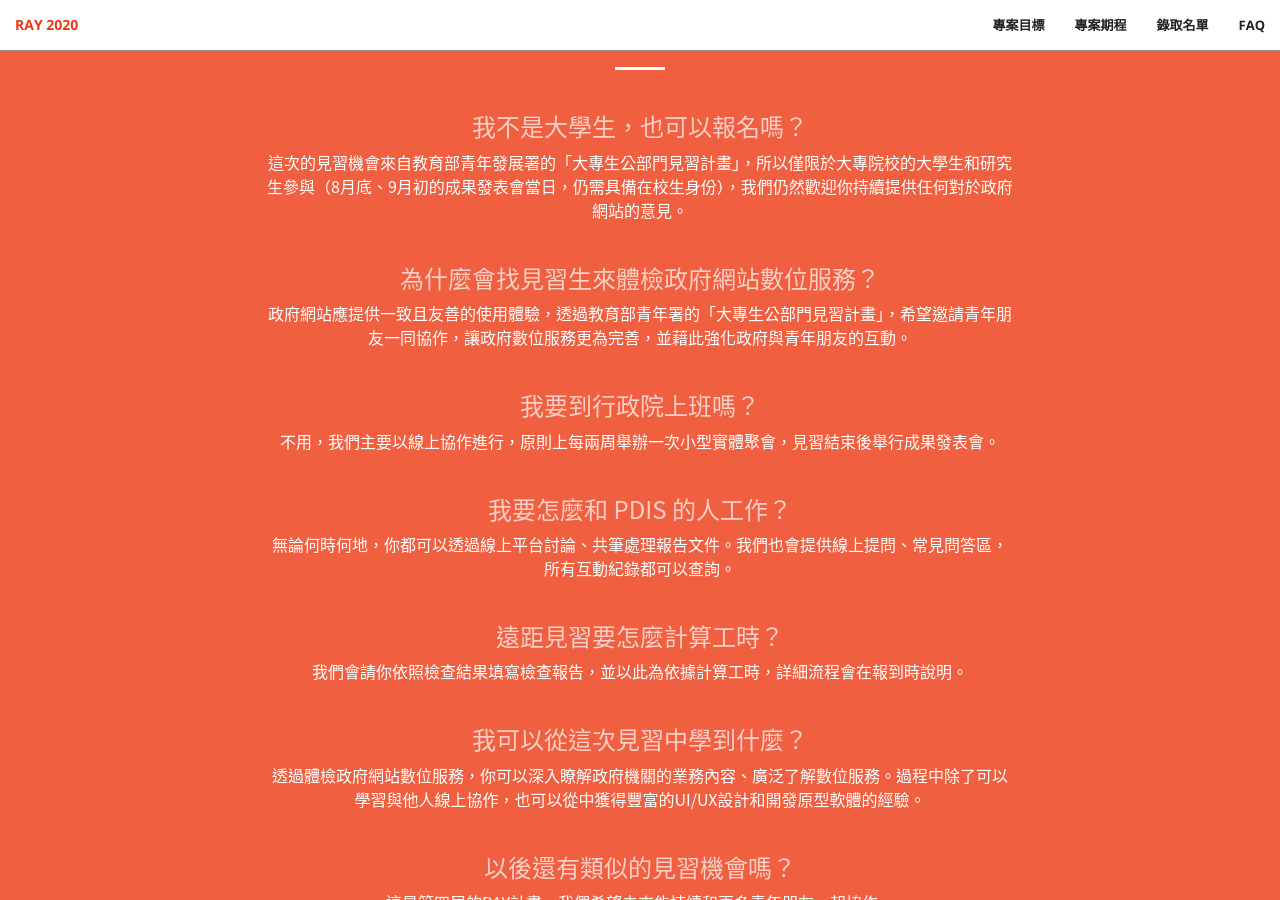
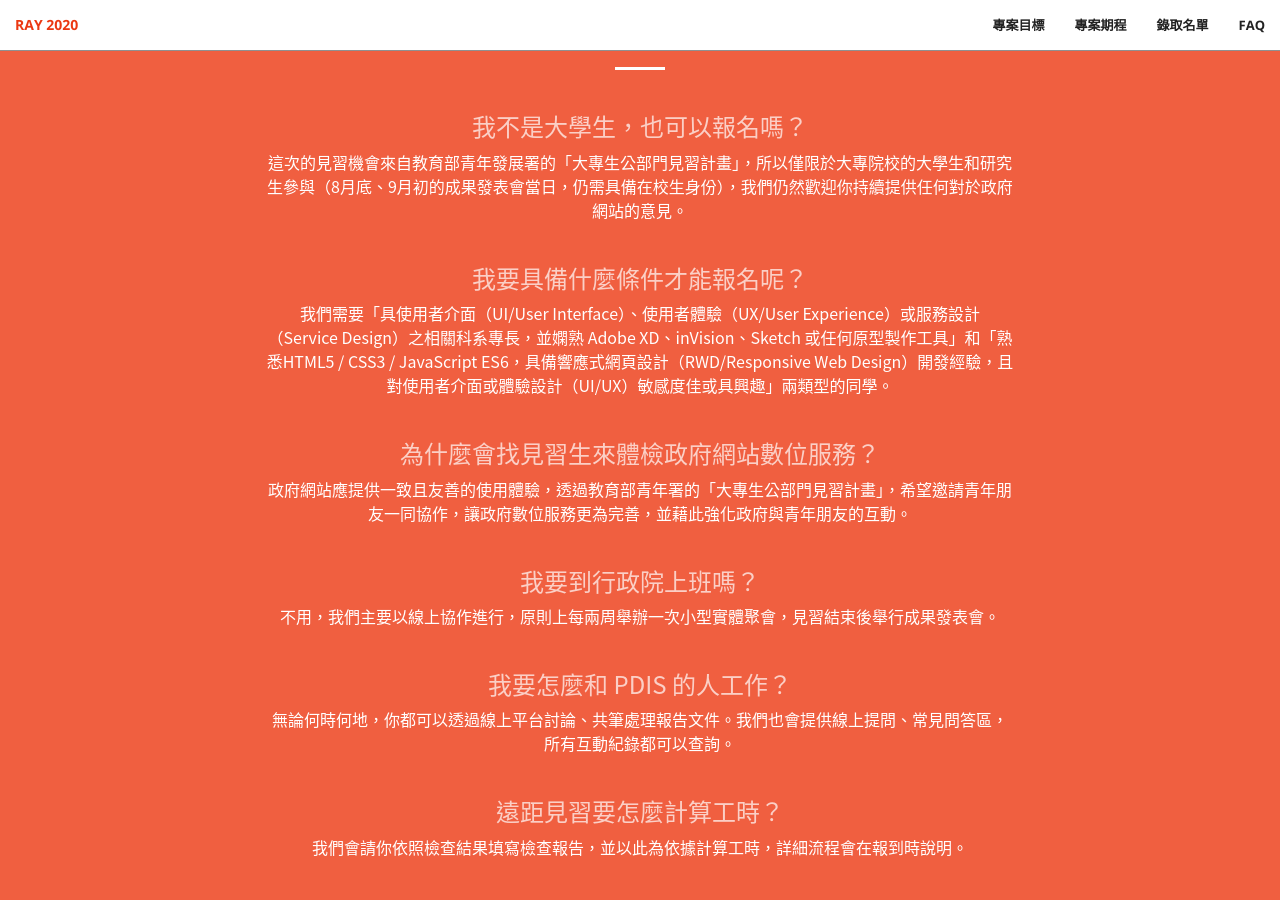
Before and after one commit to PDIS/ray2020-recruit, a Jekyll site: the page built from docs/index.html, in a window 1280 px wide and 900 px high, scrolled down 2520 px. Built offline with Jekyll 4.4.1, drawn with Linux system fonts in a browser that asks for light colours.

Commit message:
Update faq.json

```diff
--- a/docs/_data/faq.json
+++ b/docs/_data/faq.json
@@ -2,6 +2,10 @@
     {
         "q": "我不是大學生，也可以報名嗎？",
         "a": "這次的見習機會來自教育部青年發展署的「大專生公部門見習計畫」，所以僅限於大專院校的大學生和研究生參與（8月底、9月初的成果發表會當日，仍需具備在校生身份），我們仍然歡迎你持續提供任何對於政府網站的意見。"
+    },
+    {
+        "q": "我要具備什麼條件才能報名呢？",
+        "a": "我們需要「具使用者介面（UI/User Interface）、使用者體驗（UX/User Experience）或服務設計（Service Design）之相關科系專長，並嫻熟 Adobe XD、inVision、Sketch 或任何原型製作工具」和「熟悉HTML5 / CSS3 / JavaScript ES6，具備響應式網頁設計（RWD/Responsive Web Design）開發經驗，且對使用者介面或體驗設計（UI/UX）敏感度佳或具興趣」兩類型的同學。"
     },
     {
         "q": "為什麼會找見習生來體檢政府網站數位服務？",
```
